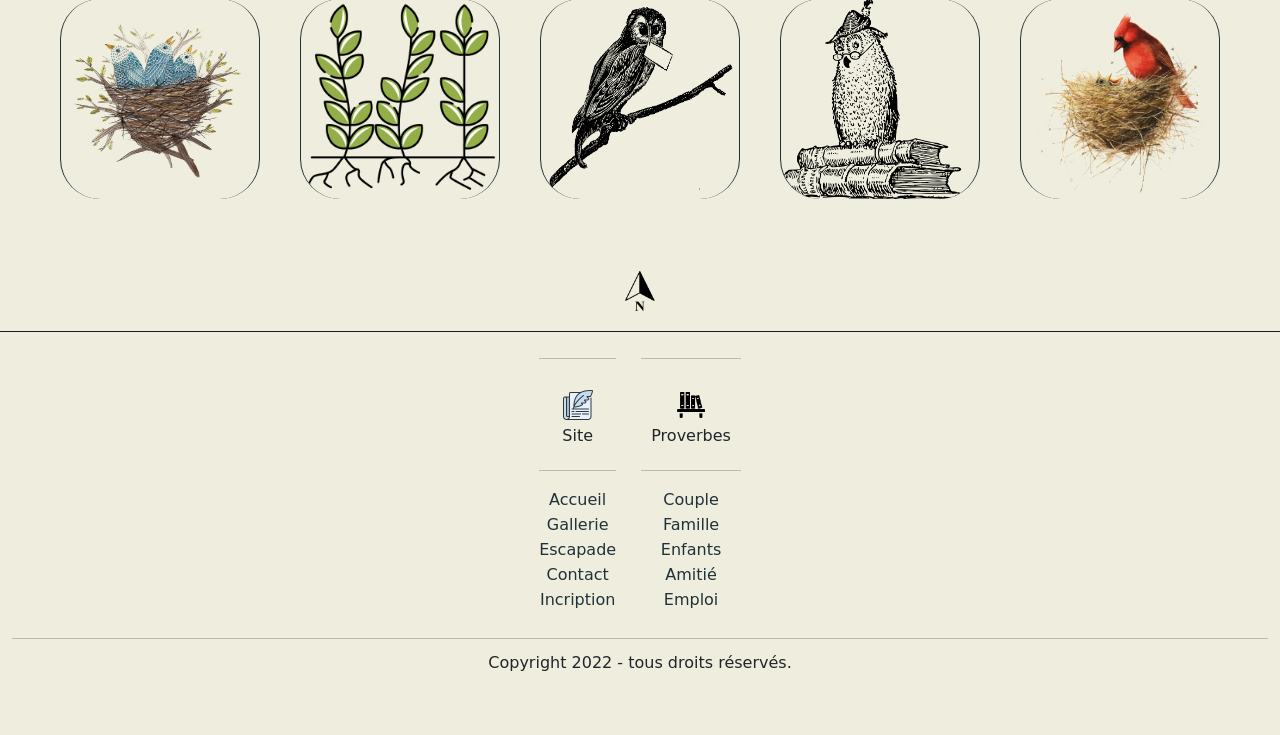
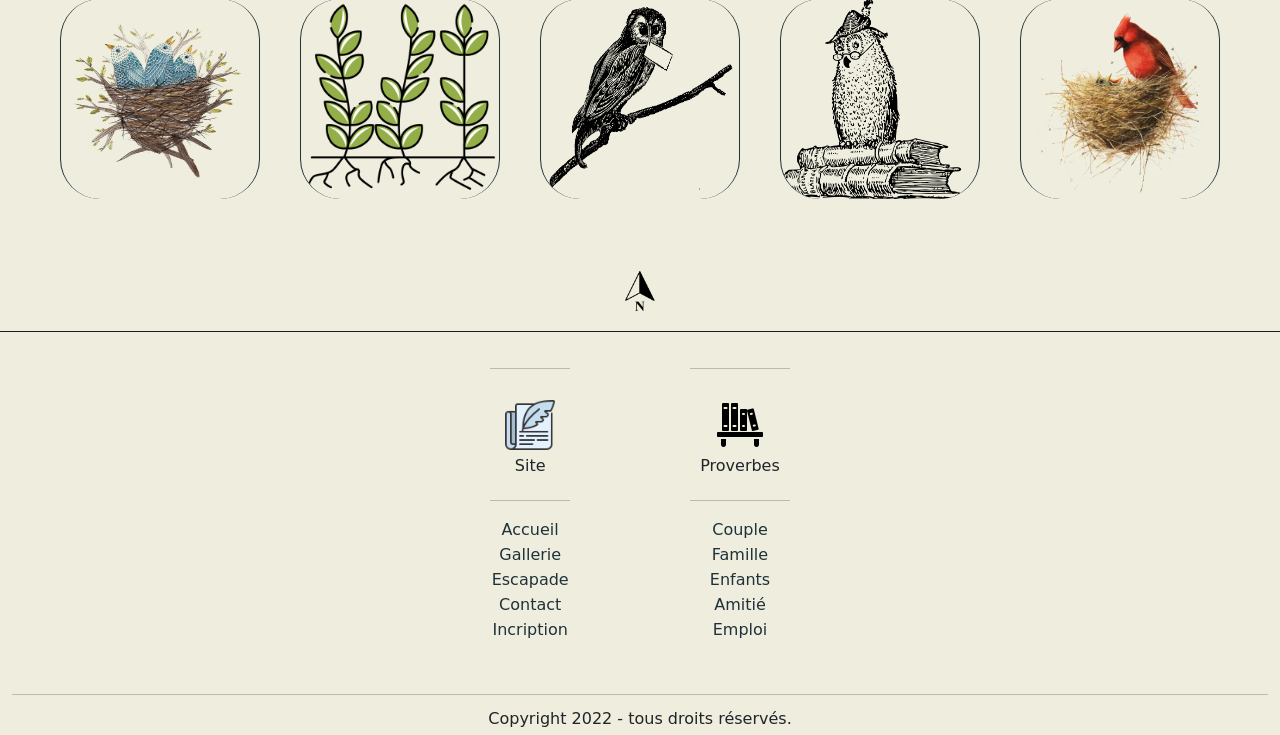
Before and after one commit to UmeBoshi-Cyrille/AssoPLume, a PHP site: page / in a window 1280 px wide. Shown: the part 2740-3475 px from the top of the page. Run offline with PHP 8.4, Linux system fonts and the light colour scheme; style sheets or scripts are compiled from the project's sources; some libraries are stand-ins or nearby versions; some web fonts are replaced.

Commit message:
Add Footer media query big size

```diff
--- a/Css/carousel.scss
+++ b/Css/carousel.scss
@@ -71,6 +71,12 @@ section.carousel {
 
   span {
     font-size: $textSize;
+    color: $bgColor4;
+  }
+
+  span:hover {
+    border-bottom: 1px solid;
+    margin-bottom: 5px;
   }
 
   span hr {
--- a/Css/footer.scss
+++ b/Css/footer.scss
@@ -53,3 +53,20 @@ footer {
     border-bottom: 1px solid $bgColor4;
   }
 }
+
+@media (min-width: 700px) {
+  .footer-contain {
+    display: flex;
+    justify-content: center;
+  }
+
+  .footer-box {
+    margin-left: 50px;
+    margin-right: 50px;
+  }
+
+  footer img {
+    width: 50px;
+    height: 50px;
+  }
+}
--- a/index.html
+++ b/index.html
@@ -209,11 +209,11 @@
             </div>
 
             <ul class="bgs">
-                <li class="bg01"><a href="#"></a><span>Grandir</span></li>
-                <li class="bg02"><span>Se réunir</span></li>
-                <li class="bg03"><span>Nous Contacter</span></li>
-                <li class="bg04"><span>Un peu d'histoire</span></li>
-                <li class="bg05"><span>Education</span></li>
+                <li class="bg01"><a href="#"><span>Grandir</span></a></li>
+                <li class="bg02"><a href="#"><span>Se réunir</span></a></li>
+                <li class="bg03"><a href="#"><span>Nous Contacter</span></a></li>
+                <li class="bg04"><a href="#"><span>Un peu d'histoire</span></a></li>
+                <li class="bg05"><a href="#"><span>Education</span></a></li>
             </ul>
 
             <div class="break-carousel">
@@ -237,7 +237,8 @@
     </main>
 
     <footer class="container-fluid">
-        <div>
+        <div class="footer-contain">
+            <div class="footer-box">
                 <hr>
                 <div>
                     <img src="./img/icons8-feather-60.png" alt="">
@@ -252,7 +253,7 @@
                     <li><a href="#">Incription</a></li>
                 </ul>
             </div>
-        <div>
+            <div class="footer-box">
                 <hr>
                 <div>
                     <img src="./img/icons8-livres-100.png" alt="">
@@ -266,6 +267,7 @@
                     <li><a href="#">Amitié</a></li>
                     <li><a href="#">Emploi</a></li>
                 </ul>
+            </div>
         </div>
         <br>
         <hr>
```
Lines whose indentation alone changed are shown as unchanged.
